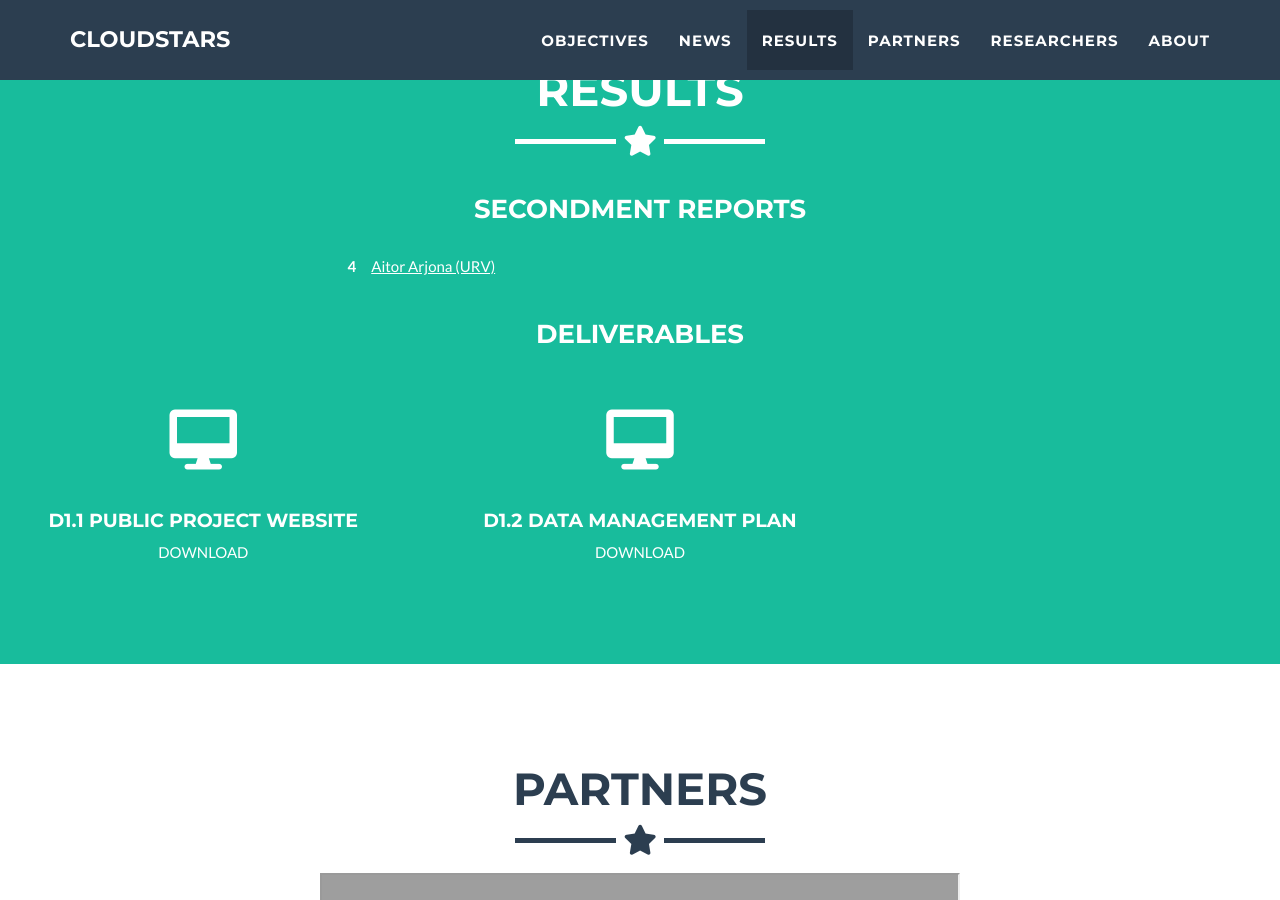
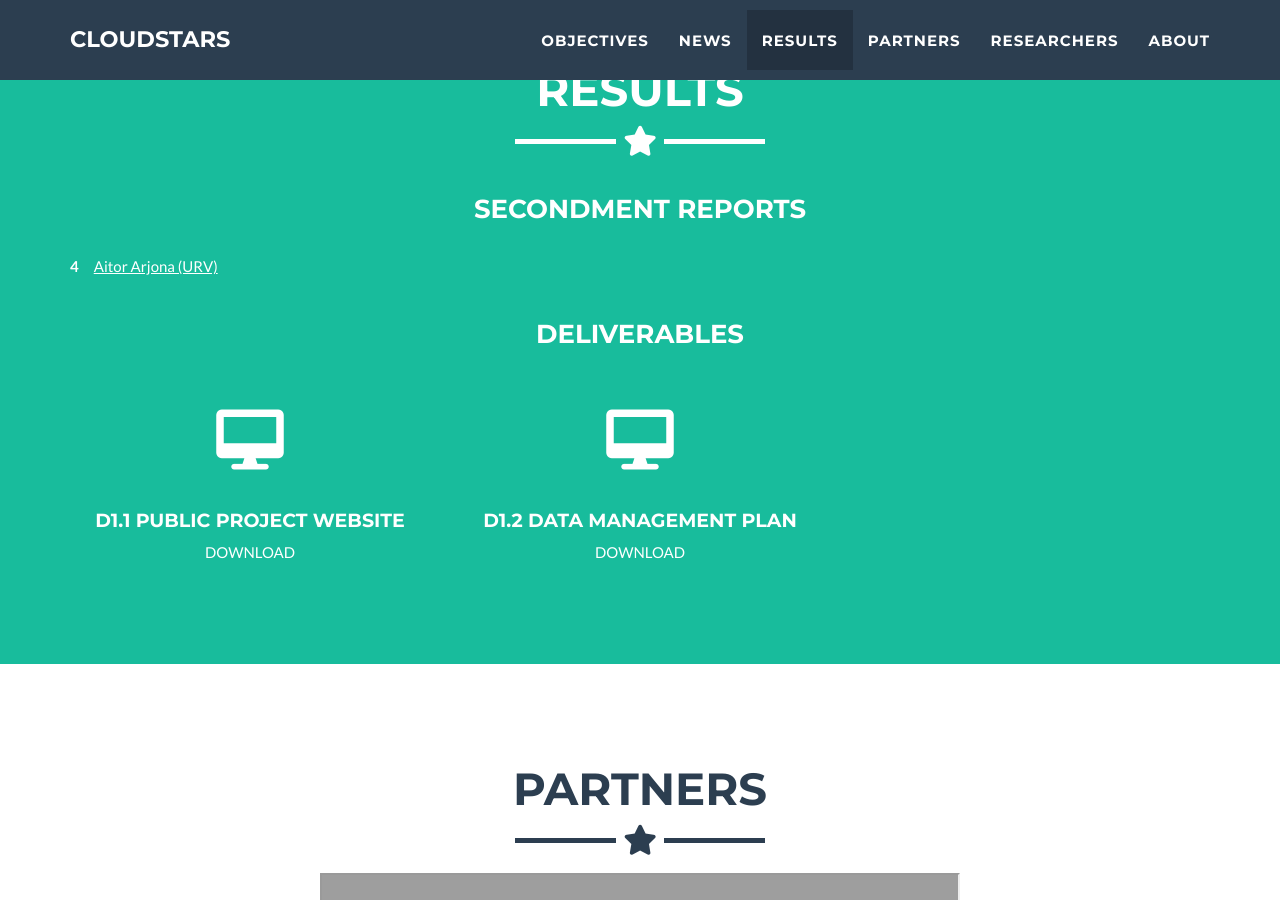
Before and after one commit to cloudstars-eu/cloudstars-eu.github.io, a Jekyll site: the page built from _posts/2014-07-18-new-2.markdown, in a window 1280 px wide and 900 px high, scrolled down 2695 px. Built offline with Jekyll 4.4.1, drawn with Linux system fonts in a browser that asks for light colours; grey boxes are pictures that could not be loaded.

```diff
--- a/_includes/about.html
+++ b/_includes/about.html
@@ -11,7 +11,7 @@
     <div class="row">
       <h3 class="text-center">Secondment reports</h3>
       <br>
-        <div class="col-sm-3 text-center result"></div>
+        <div class="col-sm-3 text-center result">
         <table cellpadding="3" class="projectAbout">
           <tbody>
             <tr>
```
